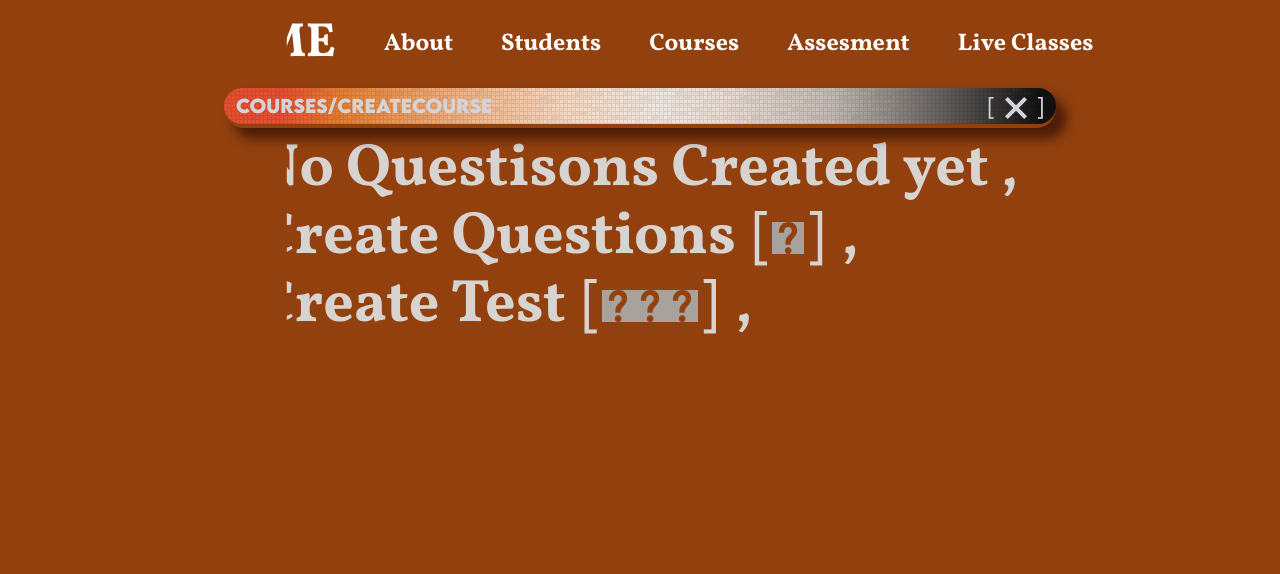
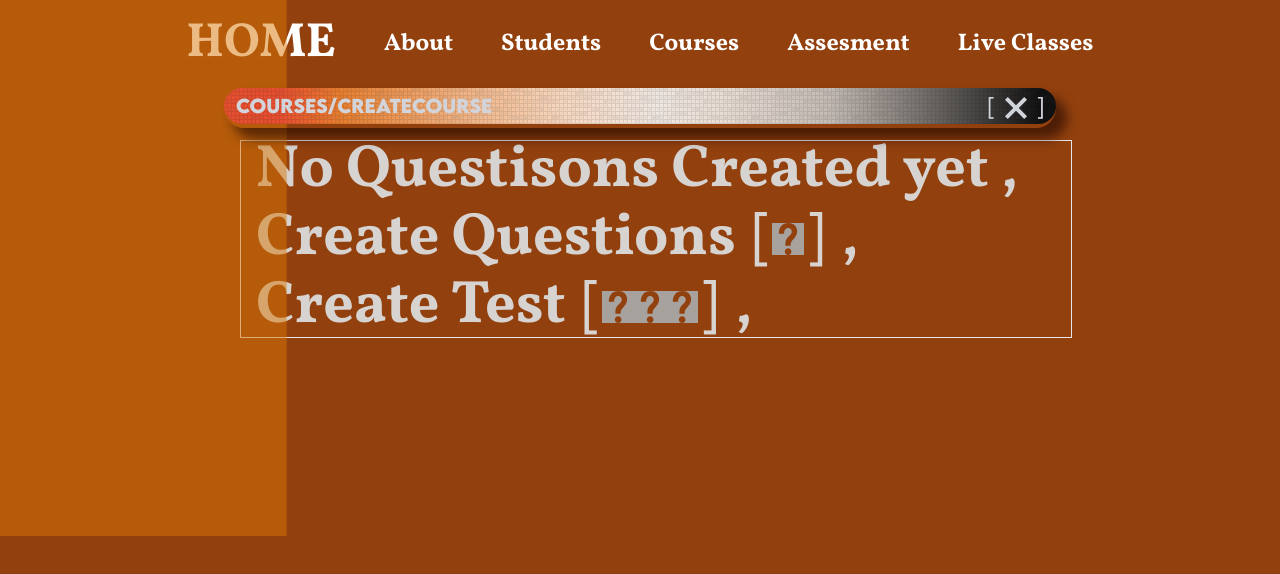
Before and after one commit to Lerin17/learn-app-prime, a Next.js app in the folder learn-app/: page /assesment in a window 1280 px wide. Shown: the top 574 px of the page. Built offline with nearby package versions, Linux system fonts and the light colour scheme; no server answers; a web font is replaced by a local one.

Commit message:
animation checkpoint #1

```diff
--- a/learn-app/pages/assesment.tsx
+++ b/learn-app/pages/assesment.tsx
@@ -82,15 +82,15 @@ const assesment:NextPage = () => {
         top: '-94px'
 
       }}
-      className='relative bg-amber-800 ml-4 z-10 w-2/12  flex'>
+      className='relative bg-amber-600 opacity-50 ml-4 z-10 w-2/12  flex'>
 
  <div
 style={{
   left:-372
 }}
-className={`${!isCreateQuestionsOpen?'wrapper absolute':'hidden'}   top-24 `} >
+className={`${!isCreateQuestionsOpen?'wrapper absolute':'hidden'}  top-24`} >
     <div className='inner  font-header6 text-stone-300 '>
-      <div className='innerx' >
+      <div className='innerx border' >
         <QuestionsHome/>
       </div>
     </div>
@@ -109,7 +109,7 @@ s
         <div className={`font-header6 ${!isCreateQuestionsOpen?'':''} font-extralight  text-stone-300 w-full`} >
 
 
-  <div className='flex justify-center' >
+  <div className='flex justify-center border' >
 
   <QuestionsHome/>
   </div>
--- a/learn-app/styles/globals.css
+++ b/learn-app/styles/globals.css
@@ -469,7 +469,7 @@ opacity: 0;
 .wrapper {
   perspective: 300px;
   animation-name: widthDecrease;
-  animation-delay: 1.5s;
+  animation-delay: 2.1s;
   animation-timing-function: linear;
   animation-fill-mode: forwards;
   /* opacity: 0; */
@@ -497,7 +497,7 @@ opacity: 0;
     /* width: 100%; */
     overflow: hidden;
     margin-left: 100%;
-    opacity: 100;
+    opacity: 0;
   }
 }
 
@@ -509,7 +509,7 @@ opacity: 0;
     /* margin-right: auto; */
     overflow: auto;
     /* width: 0%; */
-    /* opacity: 0; */
+    opacity: 0;
   }
 
   to {
@@ -517,23 +517,23 @@ opacity: 0;
     display: block;
     /* margin-right: 0%; */
     overflow: auto;
-    /* opacity: 100; */
+    opacity: 100;
     /* width: 100%; */
   }
 }
 
 .innerx {
   animation-name: slidein;
-  animation-duration: 1.5s;
+  animation-duration: 2s;
   animation-timing-function: linear;
-  /* animation-delay: 0.6s; */
+  animation-delay: 0.2s;
   /* animation-iteration-count: infinite; */
   /* animation-direction: alternate; */
 }
 
 .center{
   animation-name: slideinStatic;
-  animation-duration: 1.5s;
+  animation-duration: 3s;
   animation-delay: 0.1s;
   animation-timing-function: linear;
   overflow: auto;
```
